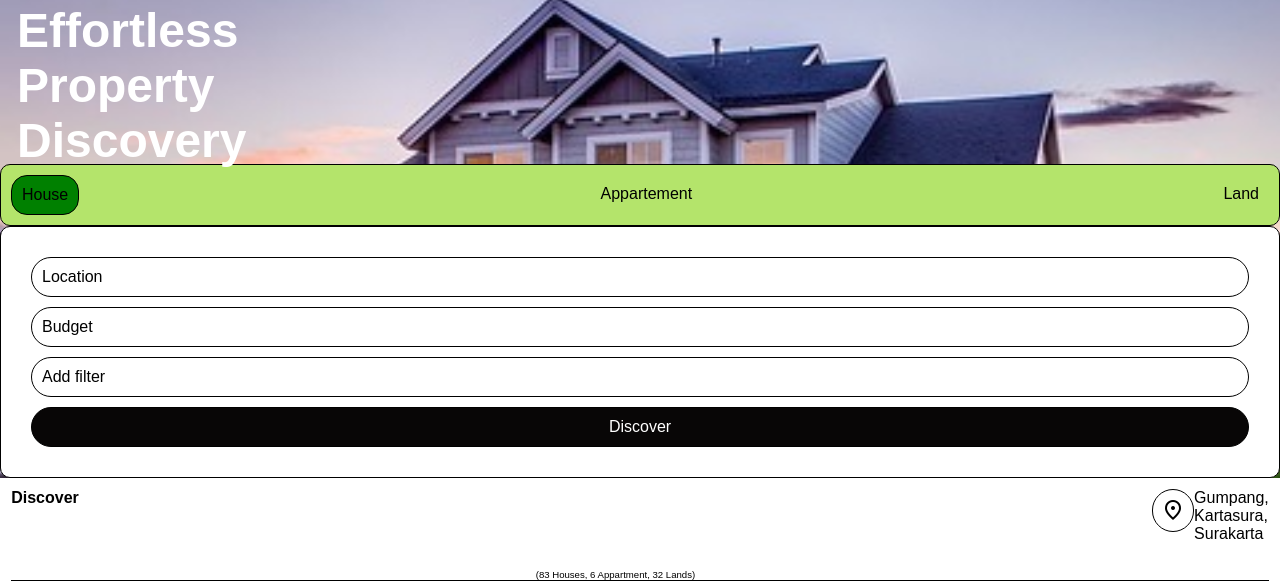
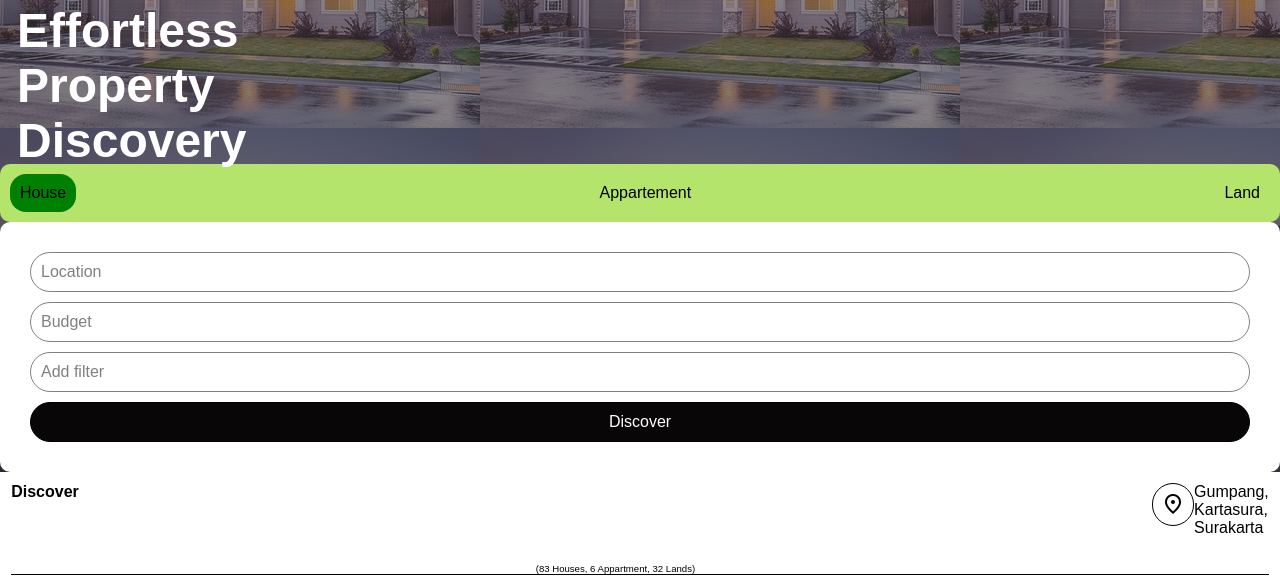
Before and after one commit to davyken/homa-page, a plain HTML site: page index.html in a window 1280 px wide. Shown: the part 199-782 px from the top of the page. Drawn offline with nearby package versions, Linux system fonts and the light colour scheme.

Commit message:
modified content

```diff
--- a/assets/styles/style.css
+++ b/assets/styles/style.css
@@ -19,9 +19,9 @@ header {
 }
 
 .part1 {
-  background-image: url("../images/newimage.jpeg");
-  background-size: cover;
-  background-attachment: fixed;
+  background-image: linear-gradient( rgba(96, 96, 102, 0.52), rgba(21, 12, 19, 0.73)), url("../images/newimage.jpeg");
+  /* background-size: cover; */
+  /* background-attachment: fixed; */
 }
 
 .logo img {
@@ -63,7 +63,7 @@ header {
 }
 
 .div1 {
-  border: 1px solid black;
+  /* border: solid black; */
   display: flex;
   justify-content: space-between;
   border-radius: 10px;
@@ -72,7 +72,7 @@ header {
 }
 
 .div1-a {
-  border: 1px solid black;
+  /* border: 1px solid black; */
   border-radius: 1rem;
   padding: 10px;
   background-color: green;
@@ -88,30 +88,33 @@ header {
 
 .div2 {
   border-radius: 10px;
-  border: 1px solid black;
+  /* border: 1px solid black; */
   background-color: white;
   padding: 20px;
 }
 
 .div2-a {
-  border: 1px solid black;
+  border: 1px solid grey;
   border-radius: 30px;
   margin: 10px;
   padding: 10px;
+  color: grey;
 }
 
 .div2-b {
-  border: 1px solid black;
+  border: 1px solid grey;
   border-radius: 30px;
   padding: 10px;
   margin: 10px;
+  color: grey;
 }
 
 .div2-c {
-  border: 1px solid black;
+  border: 1px solid grey;
   border-radius: 30px;
   padding: 10px;
   margin: 10px;
+  color: grey;
 }
 
 .div2-d {
@@ -467,3 +470,18 @@ h1 {
 body {
   font-family: Arial, Helvetica, serif;
 }
+
+@media screen and (min-width=768) {
+    .part1 {
+      /* background-image: url("../images/newimage.jpeg"); */
+      /* background-size: cover; */
+      /* background-attachment: fixed; */
+      display: none;
+  }
+
+  .part1media img {
+      background-color: #080606;
+      height: 5rem;
+      width: 5rem;
+  }
+}
```
